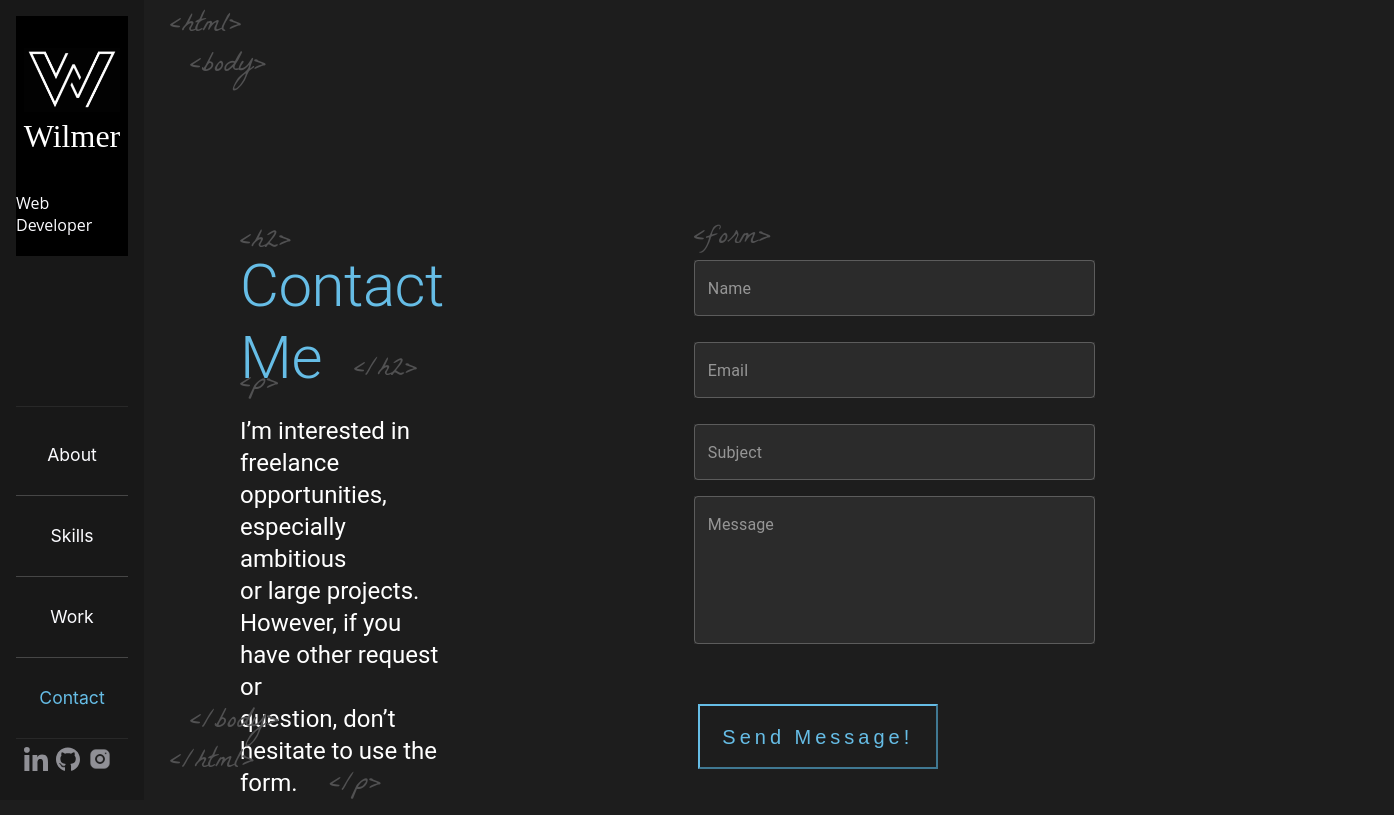
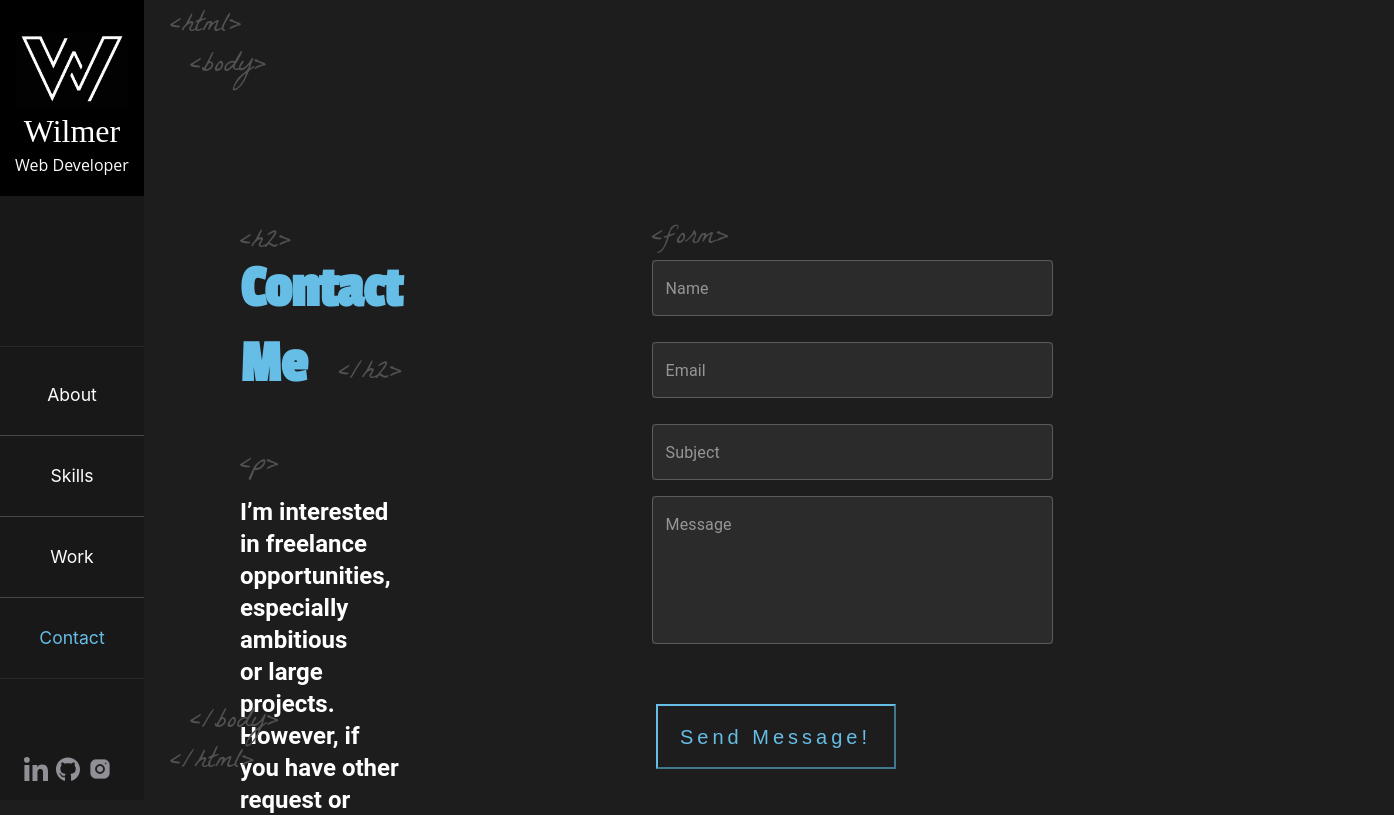
Before and after one commit to Wharem85/portafolio, a Next.js app: page /contact in a window 1280 px wide. Shown: the top 815 px of the page, 1394 px wide, since content can reach past the window. Built offline with nearby package versions, Linux system fonts and the light colour scheme.

Commit message:
mas fixed de estilos

```diff
--- a/src/assets/styles/Contact.module.scss
+++ b/src/assets/styles/Contact.module.scss
@@ -6,10 +6,7 @@
 }
 
 .contact {
-	font-family: $--font-family;
 	color: $--text-hover;
-	font-weight: bold;
-	letter-spacing: 2px;
 }
 
 .contact::before {
@@ -31,13 +28,15 @@
 	margin-left: 2rem;
 }
 
+.title {
+	font-family: $--font-family;
+	font-weight: bold;
+}
+
 .text {
 	color: $--white;
 	font-family: "Open Sans",sans-serif;
 	font-size: $--lg;
-	font-weight: bold;
-	margin-top: 70px;
-	margin-bottom: 120px;
 }
 
 .text::before {
@@ -56,6 +55,10 @@
 	font-size: 1.8rem;
 	position: absolute;
 	margin-left: 2rem;
+}
+
+.subtitles {
+	font-weight: bold;
 }
 
 .form-container {
--- a/src/assets/styles/PortfolioText.module.scss
+++ b/src/assets/styles/PortfolioText.module.scss
@@ -6,8 +6,11 @@
 }
 
 .potTitle {
+	color: $--text-hover;
+}
+
+.title {
 	font-family: $--font-family;
-	color: $--text-hover;
 }
 
 .potTitle::before {
@@ -33,9 +36,10 @@
 	color: $--white;
 	font-family: "Open Sans",sans-serif;
 	font-size: $--lg;
+}
+
+.subtitle {
 	font-weight: bold;
-	margin-top: 70px;
-	margin-bottom: 120px;
 }
 
 .portSubtitle::before {
--- a/src/assets/styles/Sidebar.module.scss
+++ b/src/assets/styles/Sidebar.module.scss
@@ -30,12 +30,11 @@
 	flex-direction: column;
 	align-items: center;
 	justify-content: center;
-	padding: 0;
 	margin-bottom: 150px;
+	padding-top: 2rem;
 }
 
 .logo {
-	padding: 2rem;
 	display: flex;
 	flex-direction: column;
 	justify-content: center;
@@ -116,6 +115,7 @@
 	display: flex;
 	flex-wrap: wrap;
 	height: 20rem;
+	margin-top: 70px;
 }
 
 .li {
--- a/src/components/Sidebar.jsx
+++ b/src/components/Sidebar.jsx
@@ -16,7 +16,7 @@ import styles from '@styles/Sidebar.module.scss';
 
 const Sidebar = () => {
 	return (
-		<Box className={styles.Menu} flex={1} p={2}>
+		<Box className={styles.Menu} flex={1}>
 			<Box className={styles['main-menu_top']}>
 				<Link className={styles.logo} href="/" rel="home">
 					<Image className={styles['logo-letter']} src={logo} alt="logo" width="50%" height="50%" layout="intrinsic" />
--- a/src/containers/Contact.jsx
+++ b/src/containers/Contact.jsx
@@ -37,12 +37,12 @@ const Contact = () => {
 		<Box className={styles.Contact}>
 			<Box>
 				<Typography className={styles.contact} variant="h2" gutterBottom>
-					<span>Contact Me</span>
+					<span className={styles.title}>Contact Me</span>
 				</Typography>
-				<Typography className={styles.text} variant="h5" gutterBottom>
-					<span>I’m interested in freelance opportunities, especially ambitious</span><br className={styles.textSpan} />
-					<span>or large projects. However, if you have other request or</span><br className={styles.textSpan} />
-					<span>question, don’t hesitate to use the form.</span>
+				<Typography className={styles.text} variant="h5" mt={12} >
+					<span className={styles.subtitles}>I’m interested in freelance opportunities, especially ambitious</span><br className={styles.textSpan} />
+					<span className={styles.subtitles}>or large projects. However, if you have other request or</span><br className={styles.textSpan} />
+					<span className={styles.subtitles}>question, don’t hesitate to use the form.</span>
 				</Typography>
 			</Box>
 			<Box className={styles['form-container']}>
```
Also changed, not shown: src/assets/styles/Present.module.scss (+2 -5 lines), src/containers/PortfolioText.jsx (+5 -5 lines).
